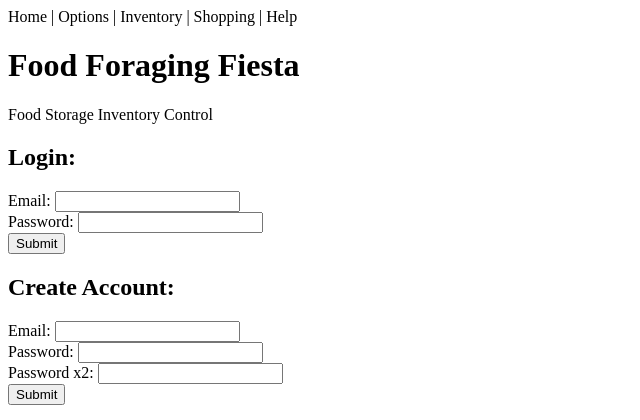
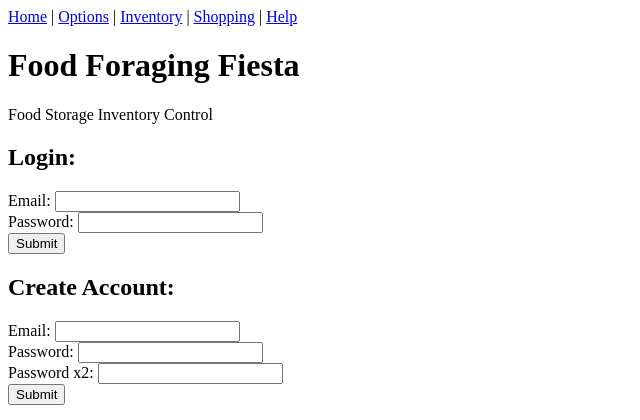
Before and after one commit to Brown-Lorna261/Team5-W14-CIT261, a PHP site: page /index.php in a window 1280 px wide. Shown: the top 420 px of the page, without its empty margins (0-640 px from the left). Run offline with PHP 8.4, Linux system fonts and the light colour scheme.

Commit message:
links in header

```diff
--- a/header.php
+++ b/header.php
@@ -1 +1 @@
-<div class="header">Home | Options | Inventory | Shopping | Help</div>
+<div class="header"><a href="/">Home</a> | <a href="options.php">Options</a> | <a href="inventory.php">Inventory</a> | <a href="shopping.php">Shopping</a> | <a href="instructions.php">Help</a></div>
```
